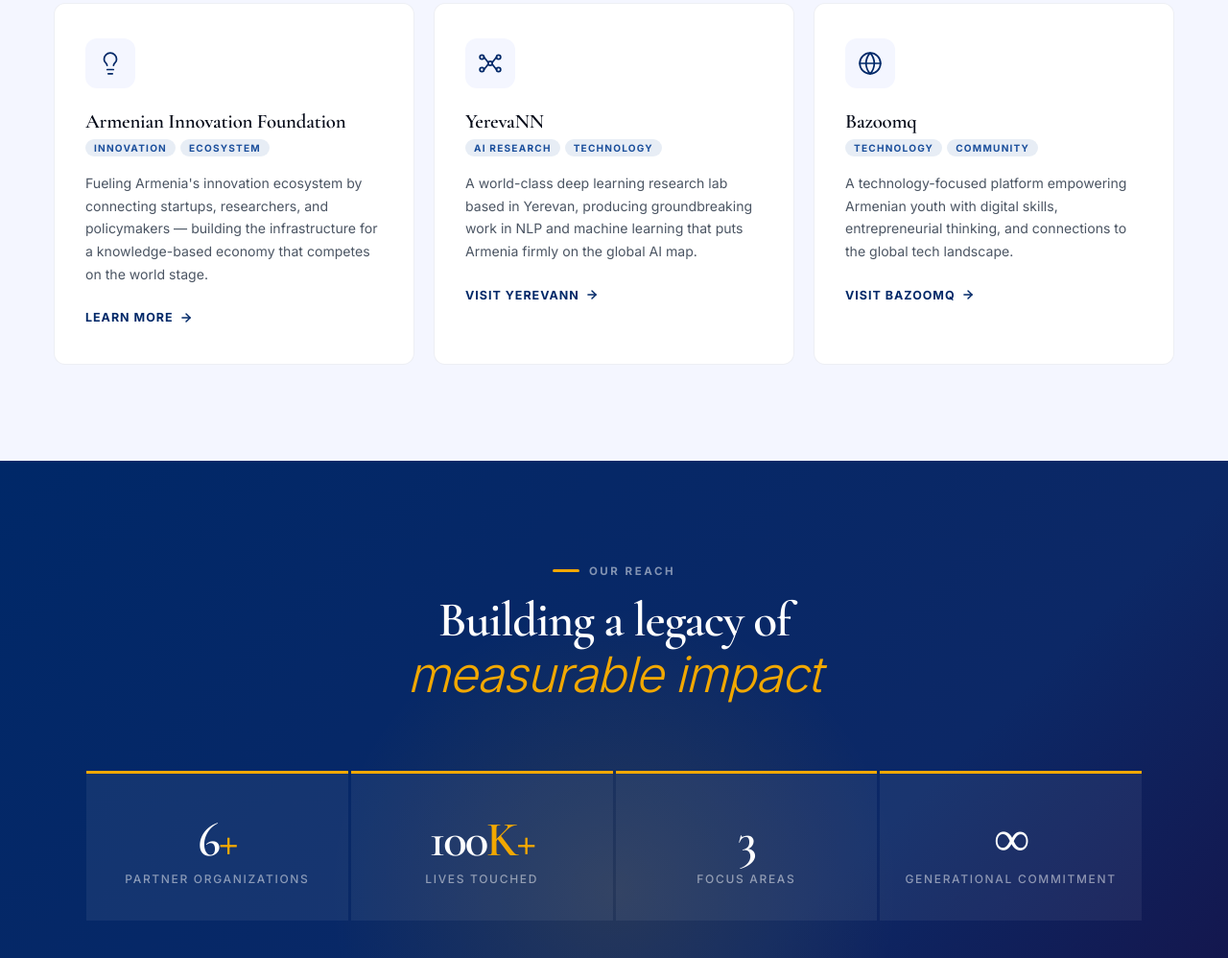
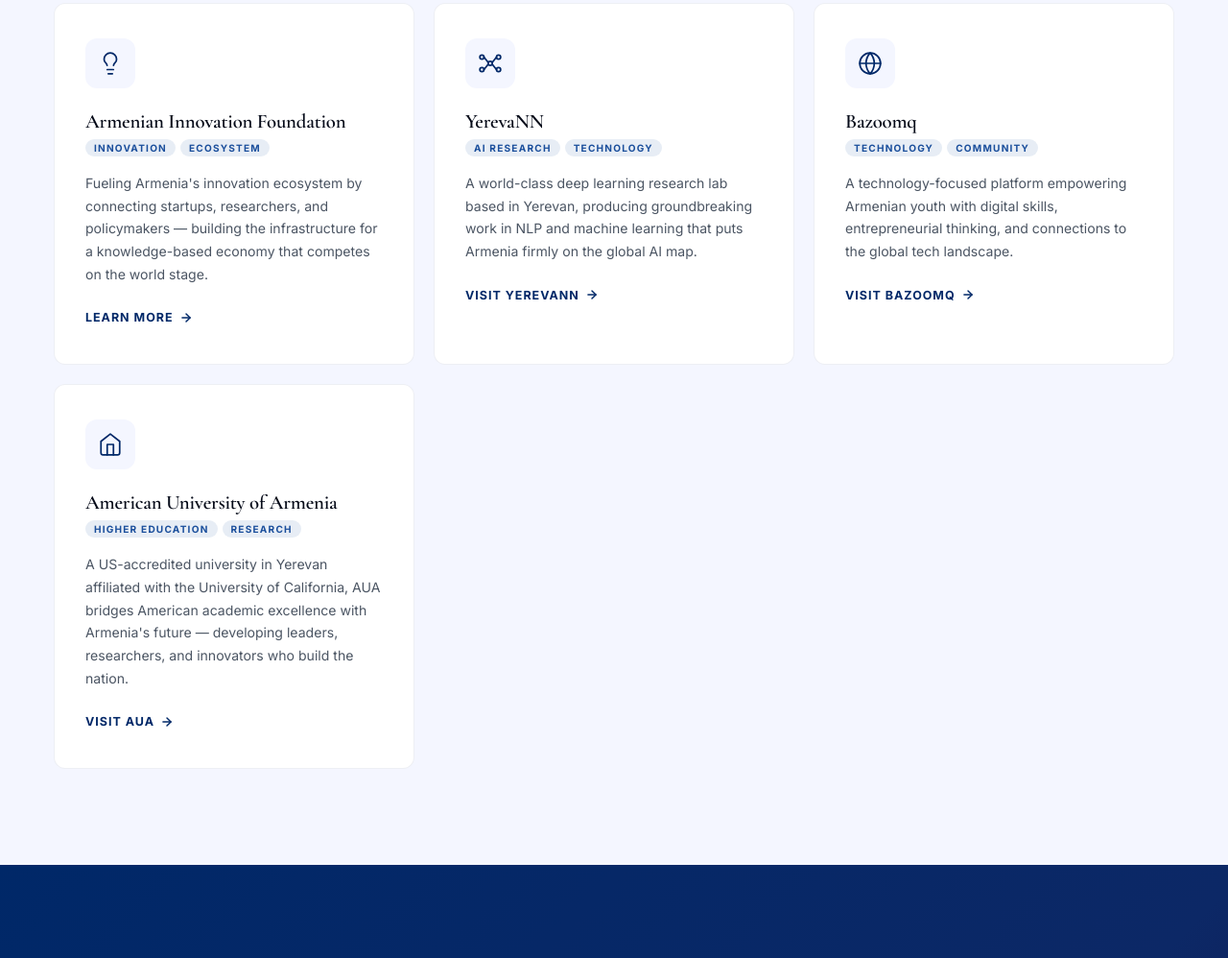
Before and after one commit to revl-rrorg/rev-rachel-foundation, a plain HTML site: page index.html in a window 1280 px wide. Shown: the part 2546-3544 px from the top of the page at 96% size. Drawn offline with nearby package versions, Linux system fonts and the light colour scheme.

Commit message:
Add AUA to partner organizations

```diff
--- a/index.html
+++ b/index.html
@@ -1119,6 +1119,7 @@
       <a href="https://yerevann.com" target="_blank" class="logo-item">YerevaNN</a>
       <a href="#" class="logo-item">AIF</a>
       <a href="https://bazoomq.org" target="_blank" class="logo-item">Bazoomq</a>
+      <a href="https://aua.am" target="_blank" class="logo-item">AUA</a>
     </div>
   </div>
 
@@ -1285,6 +1286,30 @@
         </p>
         <a href="https://bazoomq.org" target="_blank" class="org-link">
           Visit Bazoomq
+          <svg viewBox="0 0 24 24" fill="none" stroke="currentColor" stroke-width="2.5" stroke-linecap="round" stroke-linejoin="round"><line x1="5" y1="12" x2="19" y2="12"/><polyline points="12 5 19 12 12 19"/></svg>
+        </a>
+      </div>
+
+      <!-- AUA -->
+      <div class="org-card">
+        <div class="org-icon-wrap">
+          <svg viewBox="0 0 24 24" fill="none" stroke="currentColor" stroke-width="1.6" stroke-linecap="round" stroke-linejoin="round">
+            <path d="M3 9l9-7 9 7v11a2 2 0 0 1-2 2H5a2 2 0 0 1-2-2z"/>
+            <polyline points="9 22 9 12 15 12 15 22"/>
+          </svg>
+        </div>
+        <div class="org-name">American University of Armenia</div>
+        <div class="org-tags">
+          <span class="org-tag">Higher Education</span>
+          <span class="org-tag">Research</span>
+        </div>
+        <p class="org-desc">
+          A US-accredited university in Yerevan affiliated with the University of
+          California, AUA bridges American academic excellence with Armenia's future —
+          developing leaders, researchers, and innovators who build the nation.
+        </p>
+        <a href="https://aua.am" target="_blank" class="org-link">
+          Visit AUA
           <svg viewBox="0 0 24 24" fill="none" stroke="currentColor" stroke-width="2.5" stroke-linecap="round" stroke-linejoin="round"><line x1="5" y1="12" x2="19" y2="12"/><polyline points="12 5 19 12 12 19"/></svg>
         </a>
       </div>
```
